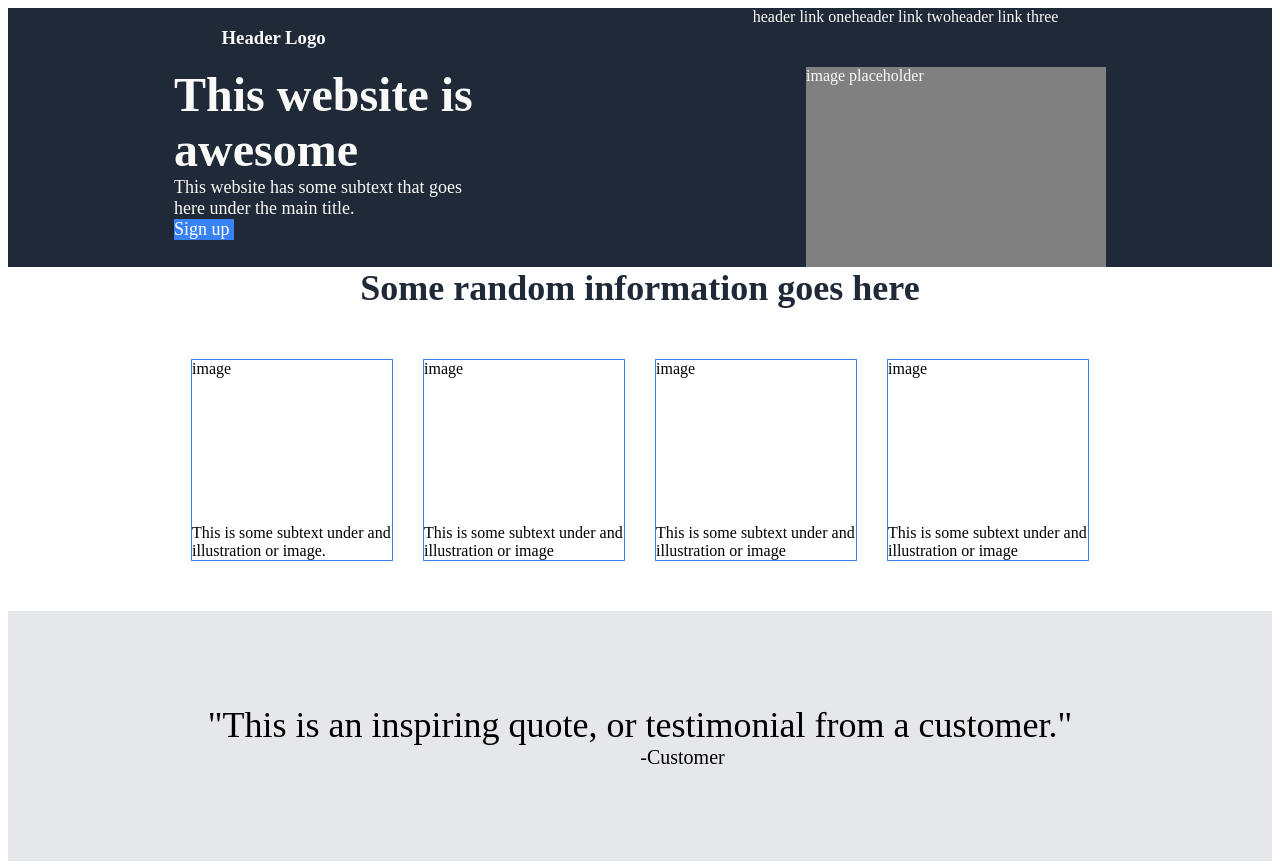
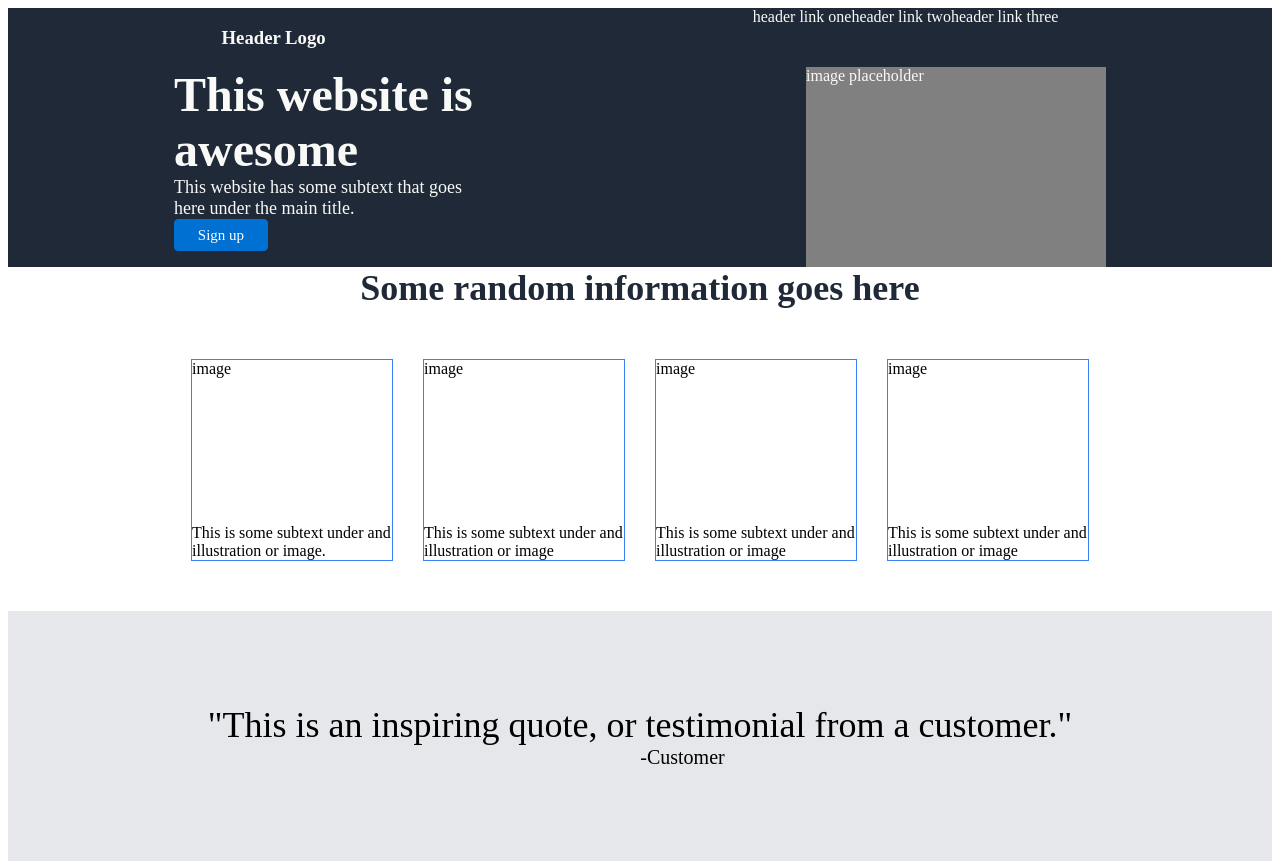
Before and after one commit to askar-stack/carfax, a plain HTML site: page index.html in a window 1280 px wide. Shown: the top 864 px of the page. Drawn offline with Linux system fonts and the light colour scheme.

Commit message:
re-did first sign up button

```diff
--- a/styles.css
+++ b/styles.css
@@ -52,10 +52,24 @@ height: 200px;
         font-size: 18px;
     }
     .btn {
-        font-size: 18px;
+        /*font-size: 18px;
         border-style: round;
         color: white;
         background-color: #3882F6;
+        width: 20%;*/
+
+
+        outline: none;
+        cursor: pointer;
+        padding: 0 16px;
+        background-color: #0070d2;
+        border-radius: 0.25rem;
+        border: 1px solid #0070d2;
+        color: #fff;
+        font-size: 15px;
+        line-height: 30px;
+        font-weight: 400;
+        text-align: center;
         width: 20%;
 
     }
```
